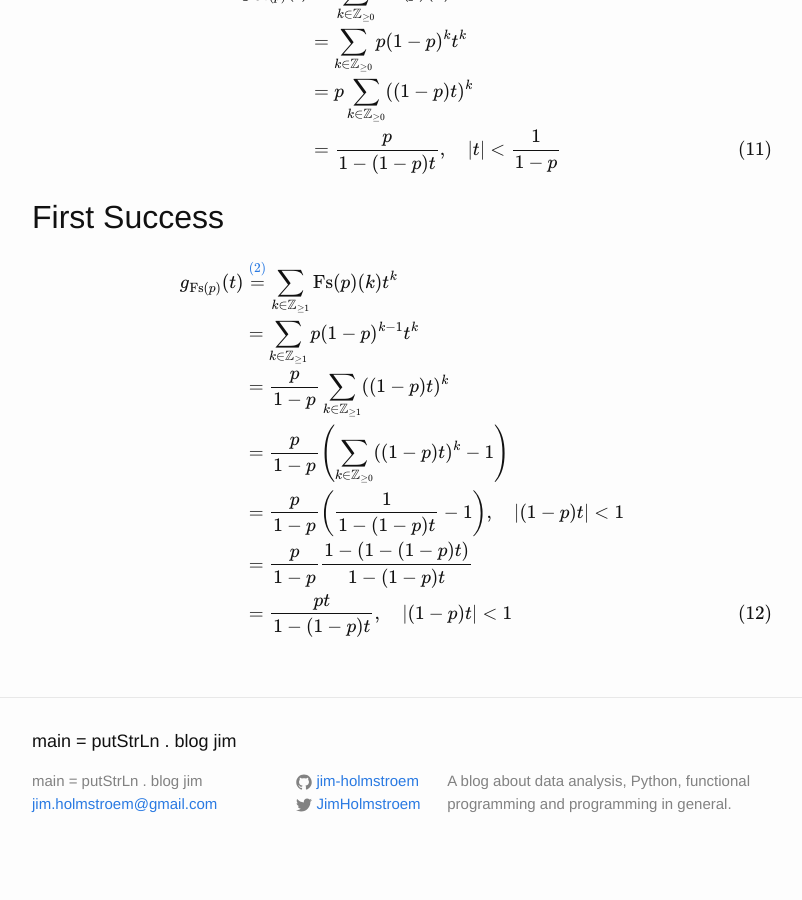
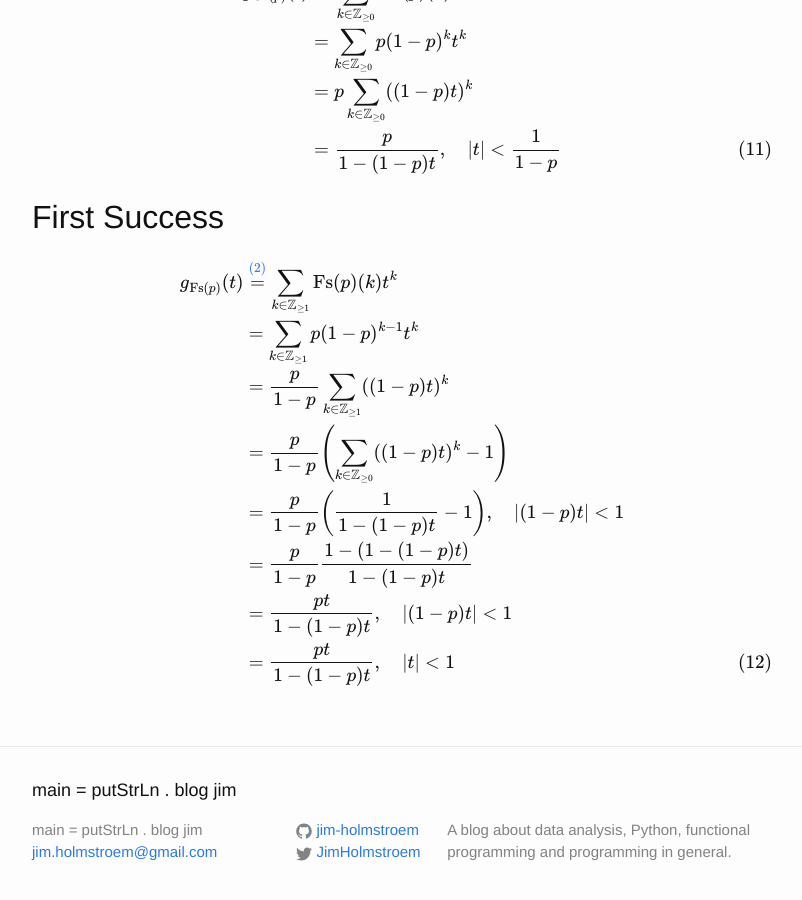
Before and after one commit to Jim-Holmstroem/jim-holmstroem.github.io, a Jekyll site: the page built from _posts/2014-10-18-generating-function-list.markdown, in a window 1280 px wide and 900 px high, scrolled down 2580 px. Shown: the whole window, without its empty margins (238-1040 px from the left). Built offline with Jekyll 4.4.1, drawn with Linux system fonts in a browser that asks for light colours; formulas are drawn with MathJax 3; before the commit the page ends 3455 px from its top, so only the background shows below that.

Commit message:
small update on list of generating functions post; Fs(p)(t) |t|<1

```diff
--- a/_posts/2014-10-18-generating-function-list.markdown
+++ b/_posts/2014-10-18-generating-function-list.markdown
@@ -148,6 +148,7 @@ $$
                         &= \frac{p}{1-p}\left(\sum\limits_{k\in\mathbb{Z}_{\ge 0}} ((1-p)t)^k - 1\right) \nonumber \\
                         &= \frac{p}{1-p}\left(\frac{1}{1-(1-p)t} - 1\right),\quad |(1-p)t|<1 \nonumber \\
                         &= \frac{p}{1-p} \frac{1-(1-(1-p)t)}{1-(1-p)t} \nonumber \\
-                        &= \frac{pt}{1-(1-p)t},\quad |(1-p)t|<1
+                        &= \frac{pt}{1-(1-p)t},\quad |(1-p)t|<1 \nonumber \\
+                        &= \frac{pt}{1-(1-p)t},\quad |t|<1
 \end{align}
 $$
```
